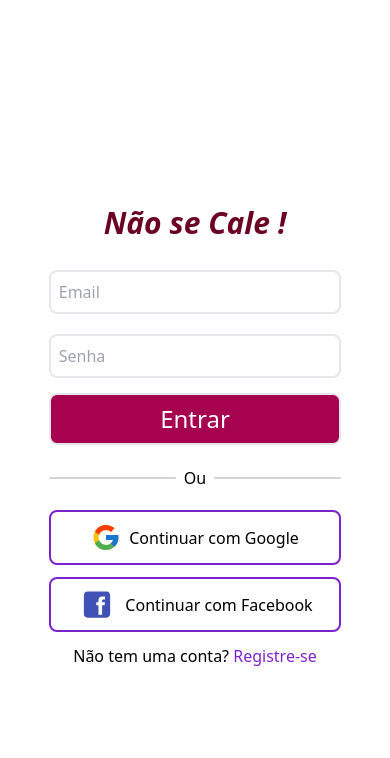
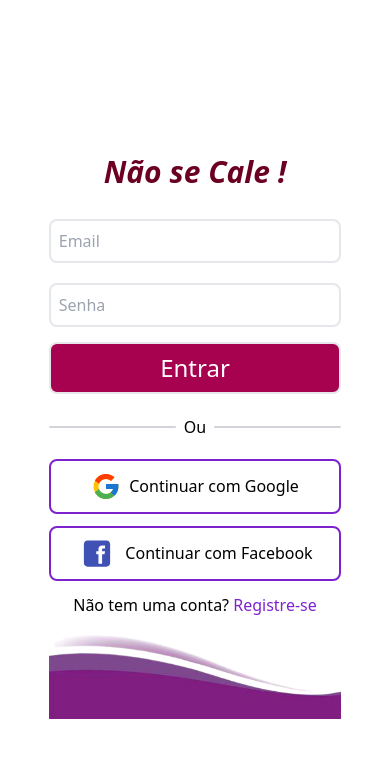
Before and after one commit to Lemos0250/NoShutUpNext, a Next.js app in the folder naosecale/: page /login in a window 390 px wide. Shown: the top 758 px of the page. Built offline with nearby package versions, Linux system fonts and the light colour scheme.

Commit message:
Login Mobile2

```diff
--- a/naosecale/src/components/Logic/Enter.tsx
+++ b/naosecale/src/components/Logic/Enter.tsx
@@ -39,6 +39,9 @@ export function Enter (props: EnterProps) {
             </div>
 
         <span className="text-center">Não tem uma conta? <span className="text-purple-700">Registre-se</span></span>
+
+        <div className="
+        "/>
     </div>
     )
 }
--- a/naosecale/src/components/Style/Logo.tsx
+++ b/naosecale/src/components/Style/Logo.tsx
@@ -4,7 +4,8 @@ import Logo from '@/img/Fundo Mulher.png'
 
 export function Imagem(){
     return(
-        <div className="flex justify-center mt-[20%]">
+        <div className="flex justify-center mt-[20%]
+        object-fill">
             <Image src={Logo} alt='Logotipo' width={250} className="flex lg:hidden" />
             <Image src={Logo} alt='Logotipo' width={350} className="hidden lg:flex" />
       </div>
--- /dev/null
+++ b/naosecale/src/components/Style/PurpleLine.tsx
@@ -0,0 +1,12 @@
+import Image from "next/image";
+
+import PurpleLine from '@/img/PurpleLine.png'
+
+export function Imagem2(){
+    return(
+        <div className="md:hidden max-sm:visible">
+            <Image src={PurpleLine} alt='Logotipo' width={350} className="flex lg:hidden" />
+            <Image src={PurpleLine} alt='Logotipo' width={350} className="hidden lg:flex" />
+      </div>
+    )
+}
--- a/naosecale/src/pages/login.tsx
+++ b/naosecale/src/pages/login.tsx
@@ -10,6 +10,7 @@ import { Enter } from "@/components/Logic/Enter";
 import { Oritems } from "@/components/Style/OrItems";
 import { GoogleAuthProvider, signInWithPopup } from "firebase/auth";
 import { auth } from "@/Firebase/firebase";
+import { Imagem2 } from "@/components/Style/PurpleLine";
 
 export default function Login() {
     const { loginUser } = UseAuth()
@@ -93,8 +94,8 @@ export default function Login() {
 
                             <Oritems/>
                             <Enter loginFunction={loginWithGoogle}/>
-
                         </div>
+                        <Imagem2/>
                     </div>
                 </div>
             </div>
--- a/naosecale/src/pages/register.tsx
+++ b/naosecale/src/pages/register.tsx
@@ -6,6 +6,7 @@ import { Enter } from "@/components/Logic/Enter";
 import { Oritems } from "@/components/Style/OrItems";
 import { GoogleAuthProvider, signInWithPopup } from "firebase/auth";
 import { auth } from "@/Firebase/firebase";
+import { Imagem2 } from "@/components/Style/PurpleLine";
 
     export default function Register() {
     const [nome, setNome] = useState("")
@@ -112,7 +113,6 @@ import { auth } from "@/Firebase/firebase";
                         </div>
                         <Oritems/>
                         <Enter/>
-
                     </div>
                 </div>
             </div>
```
Also changed, not shown: naosecale/src/components/Style/OrItems.tsx (+4 -4 lines), naosecale/src/img/PurpleLine.png (added). Lines whose indentation alone changed are shown as unchanged.
